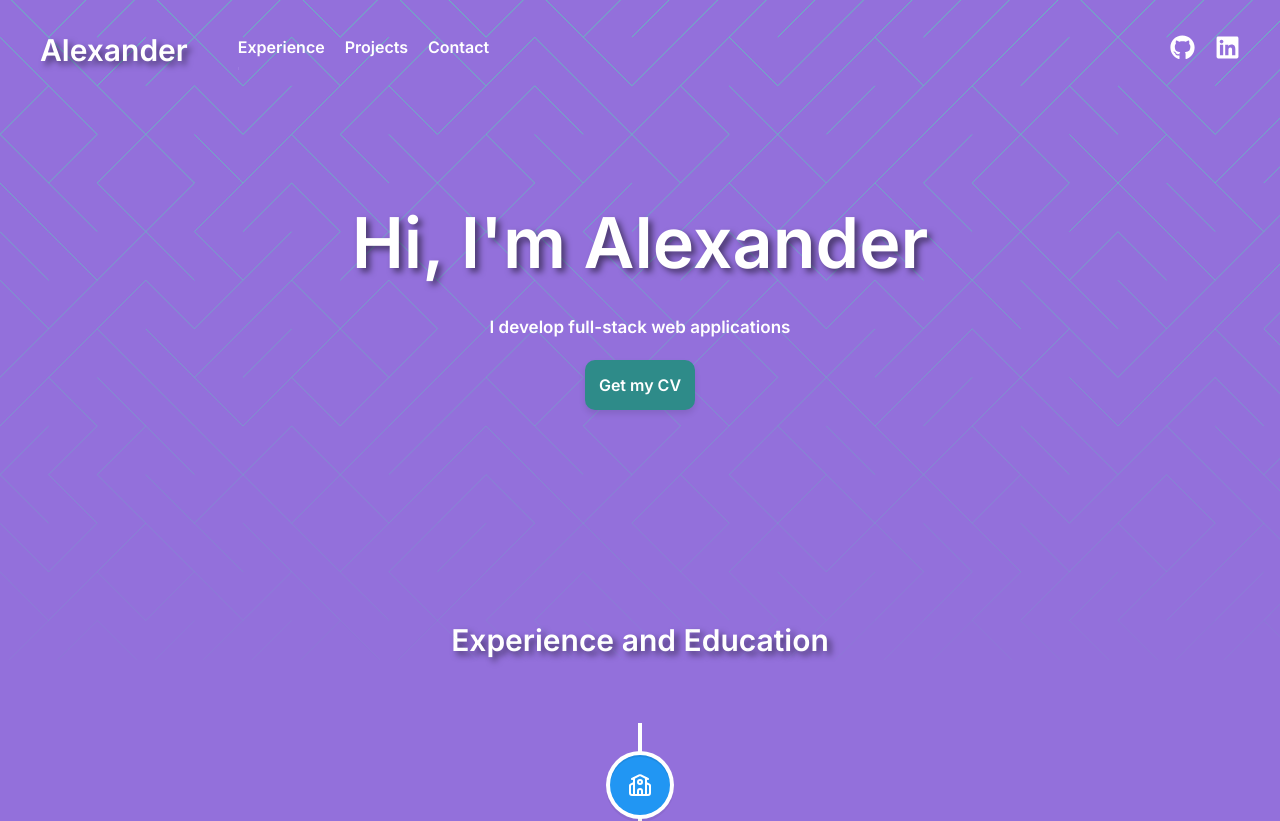
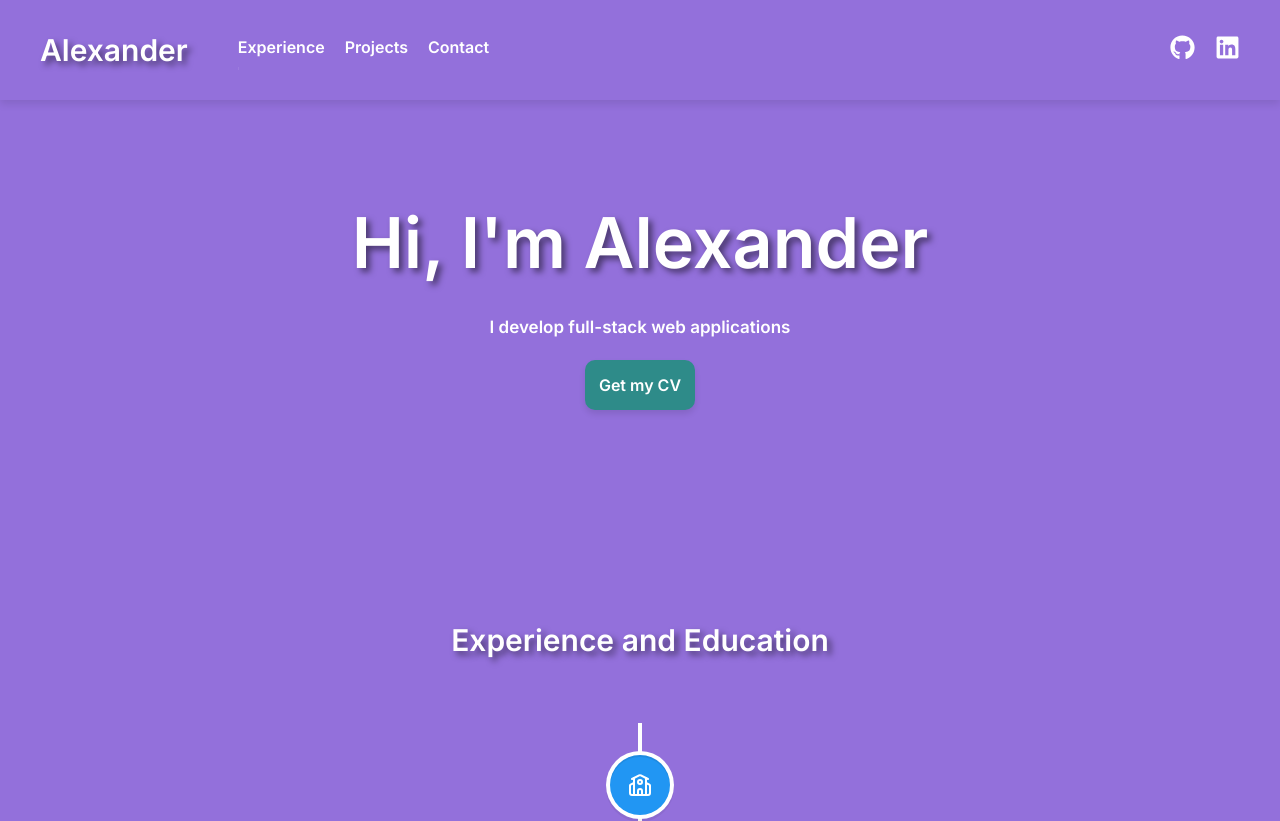
Before and after one commit to AlexanderNievesC/Alexander_page_new, a React (Create React App) app: page / in a window 1280 px wide. Shown: the top 821 px of the page. Built offline with nearby package versions, Linux system fonts and the light colour scheme.

Commit message:
chore: update presentation to mobile

```diff
--- a/src/elements/contact.js
+++ b/src/elements/contact.js
@@ -56,7 +56,7 @@ export function Contact() {
                 {messageSent && <SuccessMessage>Thank you! Your message was sent successfully.</SuccessMessage>}
             </ZoneForm>
 
-            <img src={programmer} style={{ width: '400px' }} />
+            <img src={programmer} style={{ width: '300px' }} />
         </ContactArea>
     </Main>
     );
@@ -78,7 +78,7 @@ const ZoneForm = styled.div`
     flex-wrap: wrap;
     background-color: ${colors.purple[40]};
     height: 450px;
-    width: 500px;
+    width: 350px;
     padding: 30px;
     gap: 20px;
     border-radius: 20px;
@@ -136,7 +136,7 @@ const Input = styled.input`
 const ContactArea = styled.div`
     display: flex;
     flex-wrap: wrap;
-    gap: 40px;
+    gap: 70px;
     justify-items: center;
     justify-content: center;
 `;
--- a/src/elements/header.js
+++ b/src/elements/header.js
@@ -108,7 +108,7 @@ const TopMenu = styled.div`
     z-index: 9999;
 
     /* Initially, no shadow */
-
+    box-shadow: 0 4px 8px rgba(0, 0, 0, 0.1);
 
   /* Add shadow when the user scrolls */
   &.scrolled {
--- a/src/elements/introduction.js
+++ b/src/elements/introduction.js
@@ -25,7 +25,7 @@ export function Introduction () {
                         <Button>Get my CV</Button>
                     </a>
                 </Intro>
-                <img src={lines} style={{width:'100%', opacity:'0.8'}} alt="Background Lines"/>
+                {/* <img src={lines} style={{width:'100%', opacity:'0.8'}} alt="Background Lines"/> */}
             </Main>
         </div>
     );
```
Also changed, not shown: 9 other files (tests, documents, lock files or other folders).
